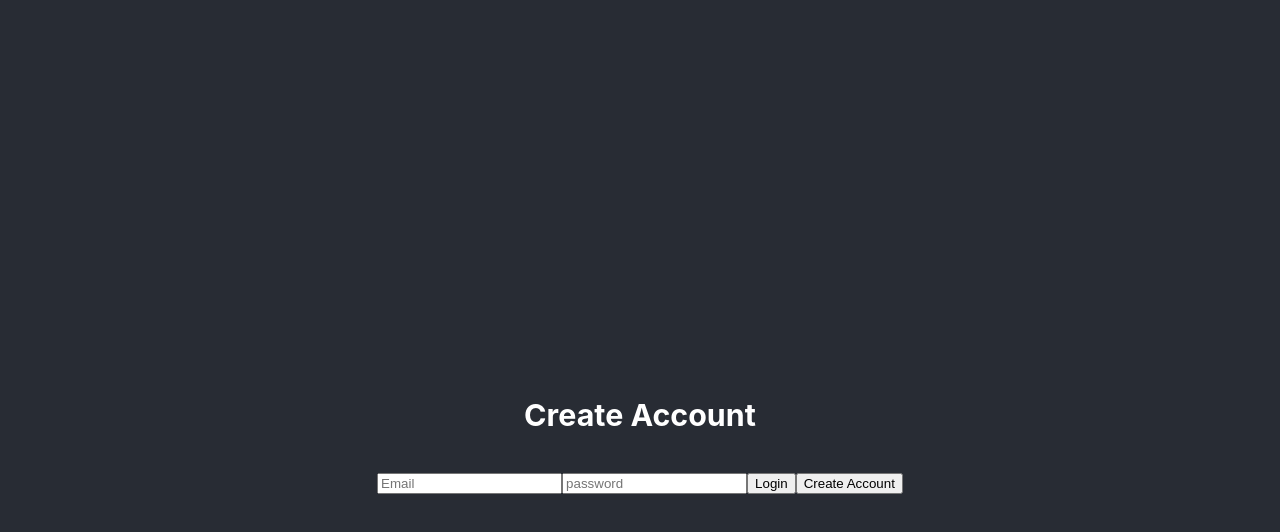
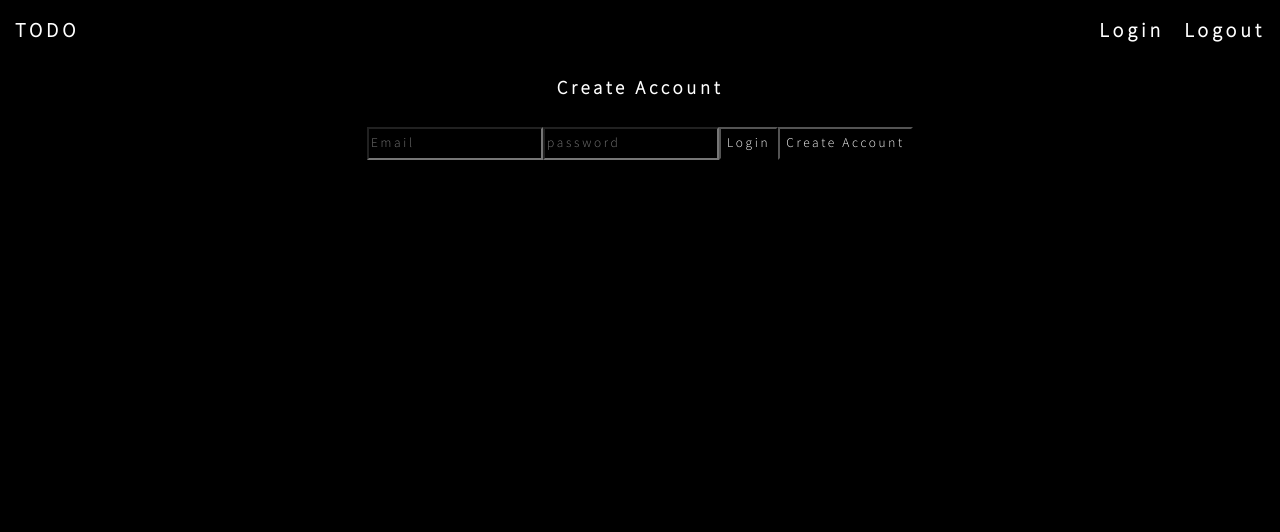
Before and after one commit to NikaDarab/todo, a React (Create React App) app: page / in a window 1280 px wide. Shown: the top 532 px of the page. Built offline with nearby package versions, Linux system fonts and the light colour scheme.

Commit message:
header is in a good place

```diff
--- a/package.json
+++ b/package.json
@@ -12,6 +12,7 @@
     "react": "^17.0.1",
     "react-bootstrap": "^1.4.3",
     "react-dom": "^17.0.1",
+    "react-router-dom": "^5.2.0",
     "react-scripts": "4.0.1",
     "uuid": "^8.3.2",
     "web-vitals": "^0.2.4"
--- a/src/App.css
+++ b/src/App.css
@@ -1,3 +1,26 @@
+@import url("https://fonts.googleapis.com/css?family=Source+Sans+Pro:300");
+
+* {
+  font-family: "Source Sans Pro", Helvetica, sans-serif;
+  line-height: 2;
+  letter-spacing: 0.2em;
+  background-color: black;
+  color: white;
+}
+
+.header {
+  margin: 10px 5px;
+  font-size: 20px;
+  font-weight: 700;
+}
+li {
+  display: inline-block;
+  padding: 0 10px;
+}
+
+.columns {
+  padding: 0 20px;
+}
 .App {
   text-align: center;
 }
@@ -14,14 +37,15 @@
 }
 
 .App-header {
-  background-color: #282c34;
-  min-height: 100vh;
+  /* background-color: #000308; */
+  /* min-height: 100vh; */
+
   display: flex;
   flex-direction: column;
   align-items: center;
   justify-content: center;
   font-size: calc(10px + 2vmin);
-  color: white;
+  /* color: white; */
 }
 
 .App-link {
--- a/src/App.js
+++ b/src/App.js
@@ -1,23 +1,25 @@
-import React, {useContext, useEffect} from 'react'
-import './App.css';
-import AuthContext from './contexts/Auth'
-import TaskList from './components/TaskList';
-import Login from './components/Login';
+import React, { useContext, useEffect } from "react";
+import "./App.css";
+import AuthContext from "./contexts/Auth";
+import TaskList from "./components/TaskList";
+import Login from "./components/Login";
+import Header from "./components/Header.js/Header";
 
 function App() {
   const { user, checkForUser } = useContext(AuthContext);
 
-  useEffect(() => checkForUser(),[])
+  useEffect(() => checkForUser(), []);
 
   return (
-    <div className="App">
-      <header className="App-header">
-        <h3>{ user ? 'My Tasks' : null}</h3>
-        {
-          user ? <TaskList /> : <Login />
-        }
-      </header>
-    </div>
+    <>
+      <Header />
+      <div className="App">
+        {/* <div className="App-header"> */}
+        {/* <h3 className="list-title">{user ? "My Tasks" : null}</h3> */}
+        {user ? <TaskList /> : <Login />}
+        {/* </div> */}
+      </div>
+    </>
   );
 }
 
--- /dev/null
+++ b/src/components/Header.js/Header.js
@@ -0,0 +1,17 @@
+import React from "react";
+
+let Header = () => {
+  return (
+    <>
+      <header className="header">
+        <nav>
+          <li>TODO</li>
+          <li style={{ float: "right" }}>Logout</li>
+          <li style={{ float: "right" }}>Login</li>
+        </nav>
+      </header>
+    </>
+  );
+};
+
+export default Header;
--- a/src/components/TaskList.jsx
+++ b/src/components/TaskList.jsx
@@ -12,14 +12,9 @@ function TaskList() {
   };
   const [newTask, setNewTask] = useState(false);
   const [task, setTask] = useState(emptyTask);
-  let {
-    setTasks,
-    tasks,
-    addTask,
-    updateTask,
-    getTasks,
-    deleteTask,
-  } = useContext(TaskContext);
+  let { tasks, addTask, updateTask, getTasks, deleteTask } = useContext(
+    TaskContext
+  );
 
   useEffect(() => {
     getTasks(user.uid);
@@ -45,7 +40,7 @@ function TaskList() {
   };
   // todo: update the task state with these variables
   const handleCategoryChange = (e) => {
-    const { name, value } = e.target;
+    const { value } = e.target;
     let updateCateogryEmptyTask = {
       category: value,
       name: task.name,
@@ -56,7 +51,7 @@ function TaskList() {
     // console.log(task);
   };
   const handleNameChange = (e) => {
-    const { name, value } = e.target;
+    const { value } = e.target;
     let updateNameEmptyTask = {
       category: task.category,
       name: value,
@@ -68,7 +63,7 @@ function TaskList() {
   };
 
   return (
-    <div className="TaskList">
+    <div className="TaskList ">
       <button
         onClick={() => {
           setNewTask(!newTask);
--- a/src/contexts/Task.js
+++ b/src/contexts/Task.js
@@ -42,13 +42,11 @@ export const TaskProvider = ({ children }) => {
   }
 
   async function deleteTask(foundTask) {
-    let newArray = tasks.filter((task) => task != foundTask);
+    let newArray = tasks.filter((task) => task !== foundTask);
     setTasks(() => [...newArray]);
     await fbDeleteTask(foundTask).then(() => {
       //todo: update the task in the local state that was deleted
       console.log(foundTask);
-
-      // setTasks(() => [...tasks]);
     });
   }
   return (
```
Also changed, not shown: src/index.js (+8 -8 lines), 2 other files (tests, documents, lock files or other folders).
